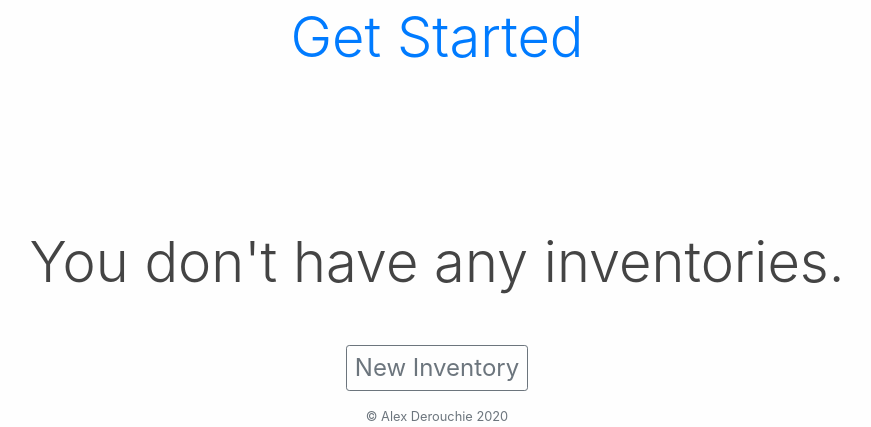
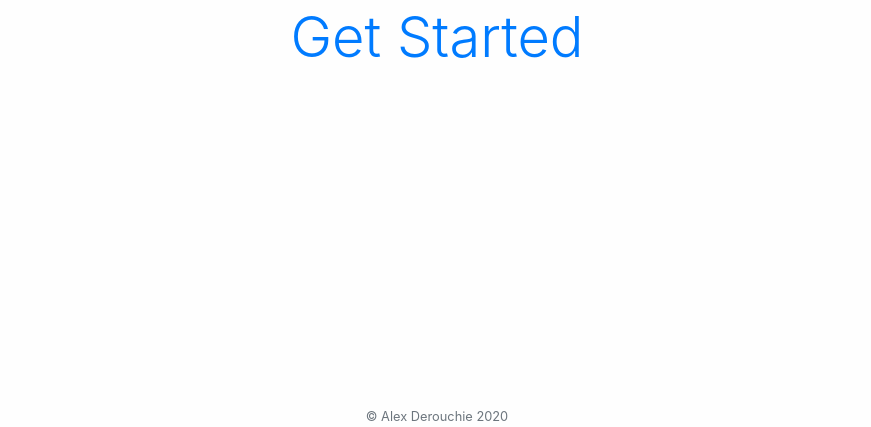
Before and after one commit to alex-derouchie/Backpack, a Django app: template inv_manage/templates/inv_manage/index.html in a window 1280 px wide. Shown: the part 373-800 px from the top of the page, without its empty margins (203-1074 px from the left). Run offline with Django 3.2, Linux system fonts and the light colour scheme; the template is opened without the code that fills it, so the values that code supplies are empty; some libraries are stand-ins or nearby versions.

Commit message:
Troubleshooting deplyed app

```diff
--- a/inv_manage/templates/inv_manage/index.html
+++ b/inv_manage/templates/inv_manage/index.html
@@ -60,6 +60,15 @@
   {% endfor %} {% endif %}
 
   {% if user.is_authenticated %}
+  {% if not Inventories %}
+  <div class="container">
+    <div class="col-xs-12" style="height:150px;"></div>
+    <div class="text-center">
+      <h1 class="display-4 mb-4">You don't have any inventories.</h1>
+      <a class="btn btn-sm btn-outline-secondary bigger mt-4" href="{% url 'inv_manage-create' %}">New Inventory</a>
+    </div>
+  </div>
+  {% else %}
   <div class="container">
     <div>
       <main class="container">
@@ -84,7 +93,7 @@
                 {% endfor %}
             </ul>
 
-            <!--
+
             {% if is_paginated %}
             <small class="mx-4"> </small>
             {% if page_obj.has_previous %}
@@ -105,28 +114,20 @@
             <a class="btn btn-outline-info mb-4" href="?page={{ page_obj.paginator.num_pages }}">Last</a>
             {% endif %}
             {% endif %}
-            -->
+
           </div>
         </div>
       </main>
     </div>
   </div>
+  {% endif %}
+
   {% elif not user.is_authenticated %}
   <div class="container">
     <div class="col-xs-12" style="height:150px;"></div>
     <div class="text-center">
       <h1 class="display-1">Welcome to Backpack.</h1>
       <h3 class="display-4 pt-4"><a href="{% url 'register' %}">Get Started</a></h3>
-    </div>
-  </div>
-  {% endif %}
-
-  {% if not Inventories %}
-  <div class="container">
-    <div class="col-xs-12" style="height:150px;"></div>
-    <div class="text-center">
-      <h1 class="display-4 mb-4">You don't have any inventories.</h1>
-      <a class="btn btn-sm btn-outline-secondary bigger mt-4" href="{% url 'inv_manage-create' %}">New Inventory</a>
     </div>
   </div>
   {% endif %}
--- a/inv_manage/views.py
+++ b/inv_manage/views.py
@@ -101,7 +101,7 @@ class InvListView(ListView):
     model = Inventory
     template_name = 'inv_manage/index.html'
     context_object_name = 'Inventories'
-    #paginate_by = 5
+    paginate_by = 5
 
     # This takes all the Inventories in the DB and filters out Inventories
     # from other users.
```
